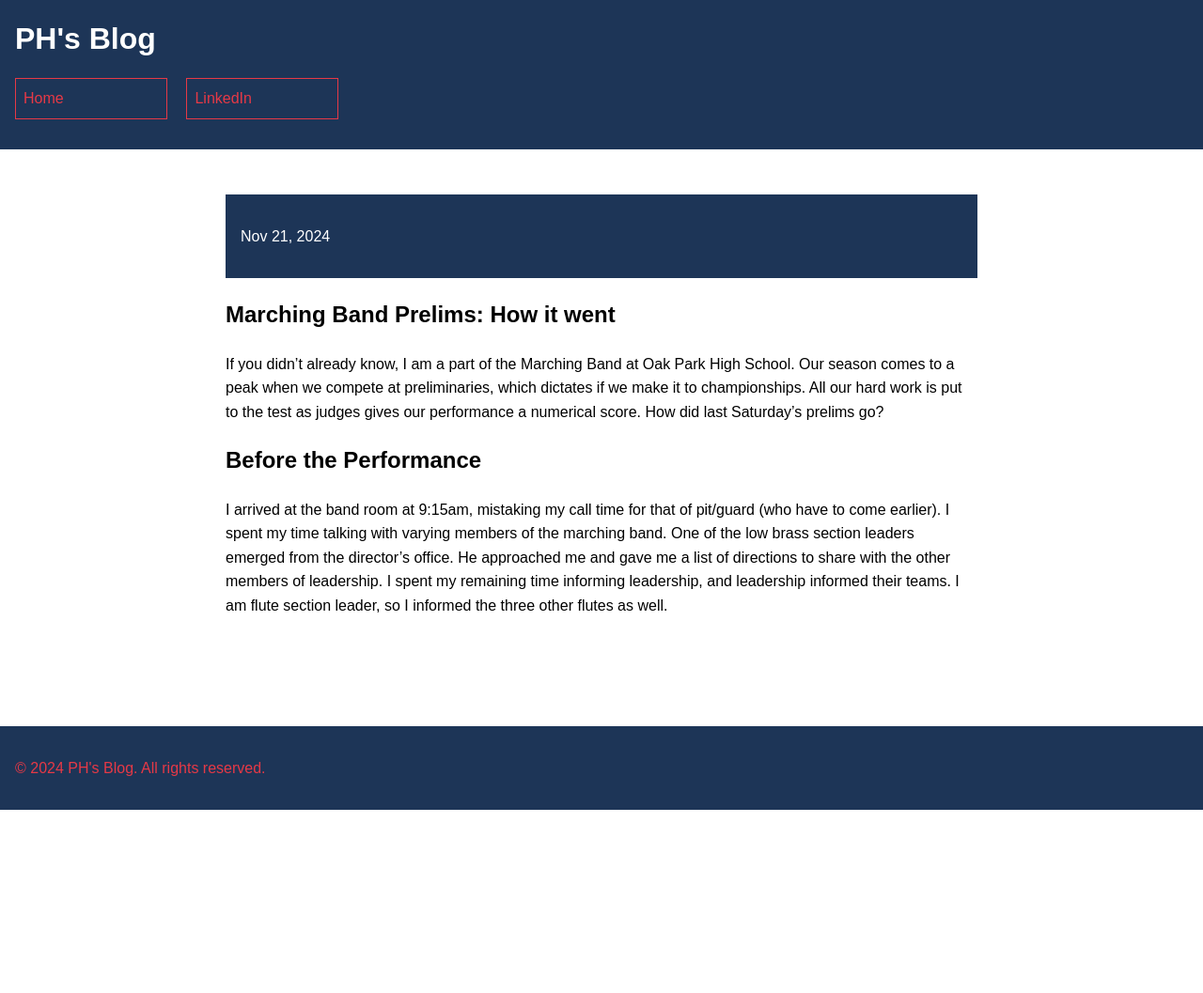
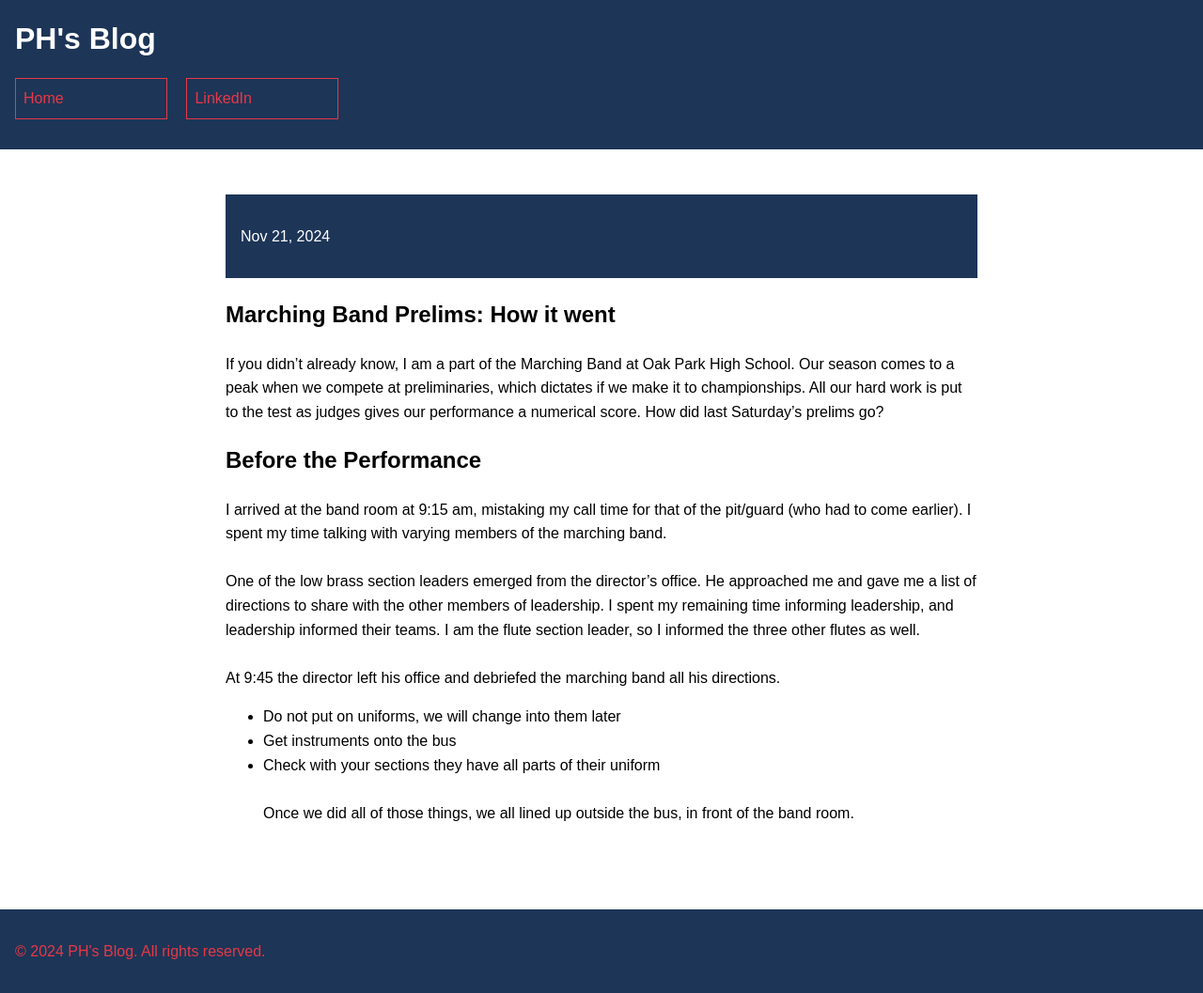
Before and after one commit to CaptainSapphire/PH-s-Blog, a Jekyll site: the page built from _posts/2024-11-21-Prelims.md, in a window 1280 px wide. Shown: the whole page at 94% size. Built offline with Jekyll 4.4.1, drawn with Linux system fonts in a browser that asks for light colours; our own code applies the rules of GitHub Pages for plain Markdown files; before the commit the page ends 900 px from its top, so only the background shows below that.

Commit message:
Update 2024-11-21-Prelims.md

```diff
--- a/_posts/2024-11-21-Prelims.md
+++ b/_posts/2024-11-21-Prelims.md
@@ -3,6 +3,12 @@ If you didn't already know, I am a part of the Marching Band at Oak Park High Sc
 All our hard work is put to the test as judges gives our performance a numerical score. How did last Saturday's prelims go?
 
 # Before the Performance
-I arrived at the band room at 9:15am, mistaking my call time for that of pit/guard (who have to come earlier). I spent my time talking with varying members of the marching band.
+I arrived at the band room at 9:15 am, mistaking my call time for that of the pit/guard (who had to come earlier). I spent my time talking with varying members of the marching band. <br><br>
 One of the low brass section leaders emerged from the director's office. He approached me and gave me a list of directions to share with the other members of leadership.
-I spent my remaining time informing leadership, and leadership informed their teams. I am flute section leader, so I informed the three other flutes as well. <br><br>
+I spent my remaining time informing leadership, and leadership informed their teams. I am the flute section leader, so I informed the three other flutes as well. <br><br>
+At 9:45 the director left his office and debriefed the marching band all his directions.<br>
+- Do not put on uniforms, we will change into them later
+- Get instruments onto the bus
+- Check with your sections they have all parts of their uniform
+<br><br>
+Once we did all of those things, we all lined up outside the bus, in front of the band room.
```
